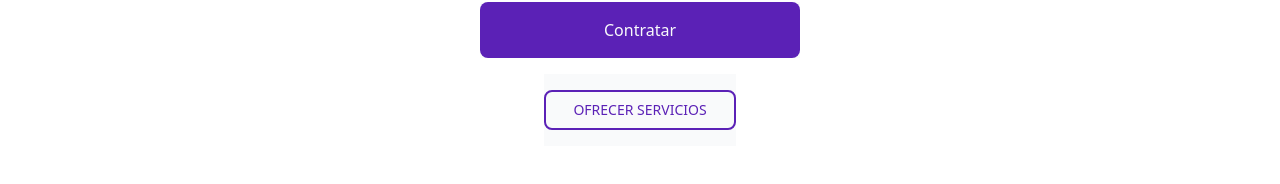
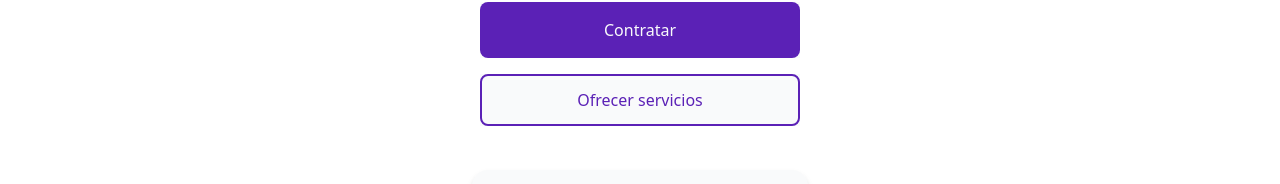
Before and after one commit to No-Country/c9-56-t-mern, a React (Vite) app in the folder frontend/: page / in a window 1280 px wide. Shown: the part 462-646 px from the top of the page. Built offline with nearby package versions, Linux system fonts and the light colour scheme.

Commit message:
modify(components/BareButton) BareButton styles

```diff
--- a/frontend/src/App.jsx
+++ b/frontend/src/App.jsx
@@ -10,7 +10,8 @@ function App() {
         <AppRouter />
       </BrowserRouter>
     </Provider>
-  )
+
+)
 }
 
 export default App
--- a/frontend/src/components/BareButton/index.jsx
+++ b/frontend/src/components/BareButton/index.jsx
@@ -2,12 +2,12 @@ import React from "react"
 
 const BareButton = ({ text, onClick }) => {
   return (
-    <div className="flex bg-gray-50 py-4">
+    <div className="flex bg-gray-50 ">
       <button
         onClick={onClick}
-        className="w-48 max-w-xs bg-gray-50 border-2 border-violet-800  px-3 py-2 rounded-lg text-violet-800 text-sm font-medium uppercase"
+        className="w-96 max-w-xs font-medium bg-gray-50 border-2 border-violet-800  px-7 py-3 rounded-lg text-violet-800 text-base "
       >
-              <p>{text}</p>
+              {text}
 
       </button>
 
```
